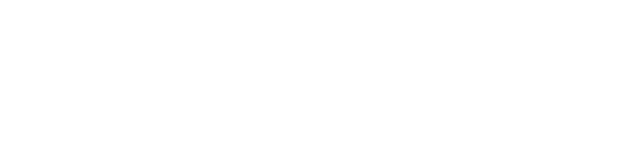
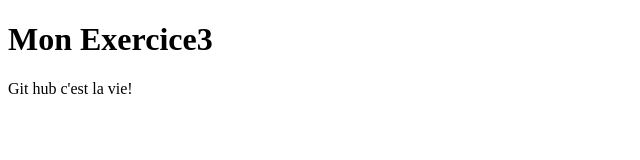
Before and after one commit to Edwing03/Exercice3.2, a plain HTML site: page index.html in a window 1280 px wide. Shown: the whole page, without its empty margins (0-640 px from the left). Drawn offline with Linux system fonts and the light colour scheme.

Commit message:
Ajout h1 et mini text

```diff
--- a/index.html
+++ b/index.html
@@ -4,9 +4,10 @@
     <meta charset="UTF-8">
     <meta name="viewport" content="width=device-width, initial-scale=1.0">
     <meta http-equiv="X-UA-Compatible" content="ie=edge">
-    <title>Exercicef</title>
+    <title>Exercice</title>
 </head>
 <body>
-
+    <h1>Mon Exercice3</h1>
+    <p>Git hub c'est la vie!</p>
 </body>
 </html>
```
